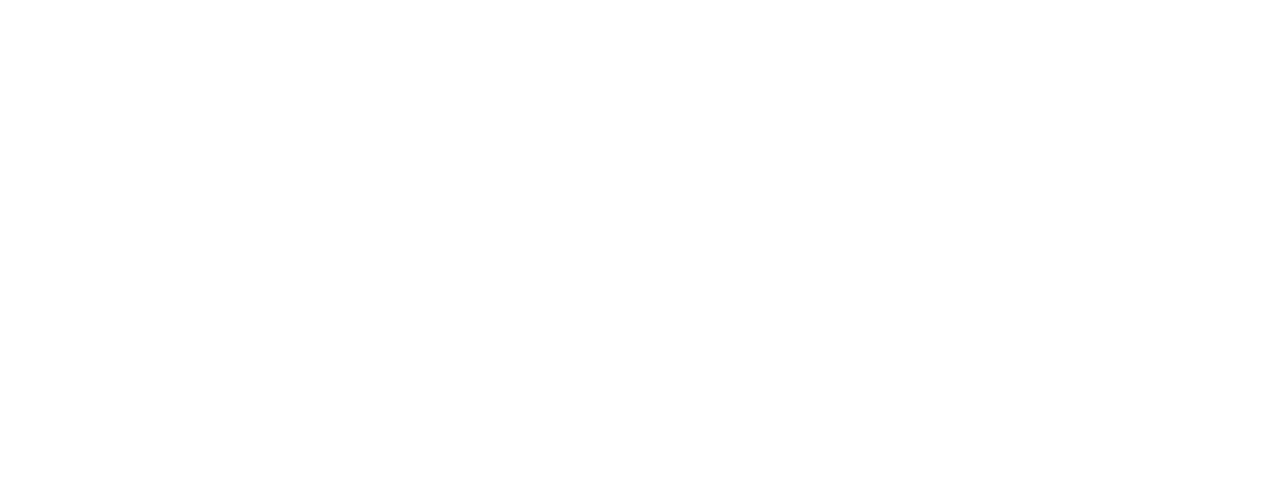
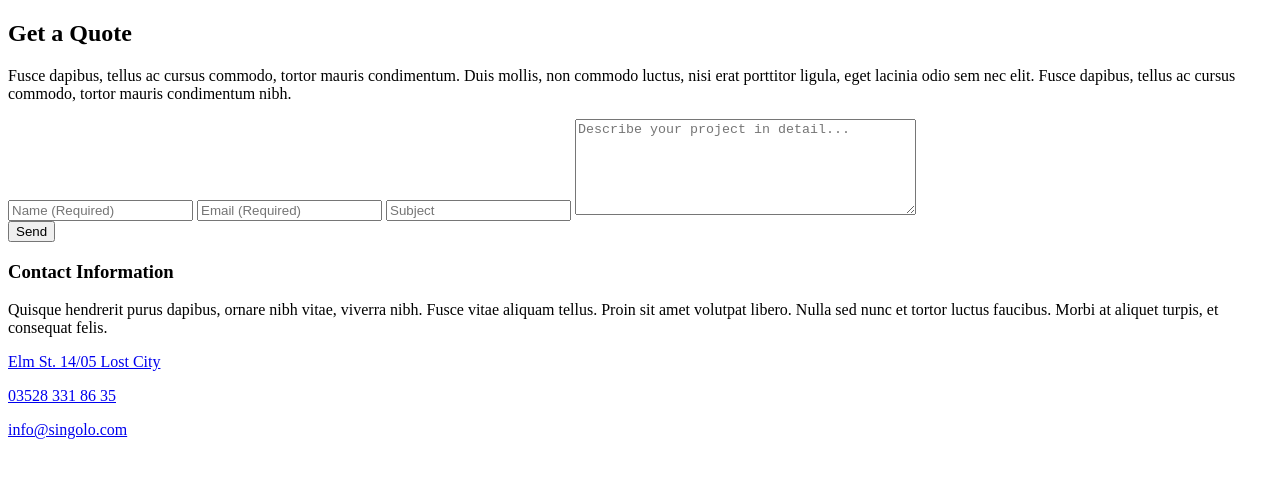
Before and after one commit to MariaSokolova/singolo, a plain HTML site: page singolo3.html in a window 1280 px wide. Drawn offline with Linux system fonts and the light colour scheme.

Commit message:
feat: add basic page layout.

```diff
--- a/singolo3.html
+++ b/singolo3.html
@@ -2,9 +2,46 @@
 <html lang="en">
 <head>
     <meta charset="UTF-8">
-    <title>Title</title>
+    <title>Singolo3</title>
 </head>
 <body>
+<section class="quote">
+    <div class="wrapper">
+        <h2 class="quote__title">Get a Quote</h2>
+        <p class="quote__text">
+            Fusce dapibus, tellus ac cursus commodo, tortor mauris condimentum. Duis mollis, non commodo luctus, nisi erat porttitor ligula, eget lacinia odio sem nec elit. Fusce dapibus, tellus ac cursus commodo, tortor mauris condimentum nibh.
+        </p>
+        <div class="layout-2-column contact">
+            <div class="contact__form">
+                <form action="#" class="form">
+                    <input type="text" name="name" pattern="[a-zA-Z0-9]+" placeholder="Name (Required)" minlength="4" id="name" required>
+                    <input type="email" name="email" placeholder="Email (Required)" id="email" required>
+                    <input type="text" name="subject" placeholder="Subject" id="subject">
+                    <textarea name="content" placeholder="Describe your project in detail..." id="content" cols="40" rows="6" maxlength="350" ></textarea>
+                    <div class="form__button">
+                        <button type="submit" class="button button_colored">Send</button>
+                    </div>
+                </form>
+            </div>
+            <div class="contact__content">
+                <h3 class="contact__title">Contact Information</h3>
+                <p>
+                    Quisque hendrerit purus dapibus, ornare nibh vitae, viverra nibh. Fusce vitae aliquam tellus. Proin sit amet volutpat libero. Nulla sed nunc et tortor luctus faucibus. Morbi at aliquet turpis, et consequat felis.
+                </p>
+                <p>
+                    <span class="ico ico_location"></span> <a href="#">Elm St. 14/05 Lost City</a>
+                </p>
+                <p>
+                    <span class="ico ico_phone"></span> <a href="tel:+375111111111">03528 331 86 35</a>
+                </p>
+                <p>
+                    <span class="ico ico_letter"></span> <a href="mailto:info@singolo.com">info@singolo.com</a>
+                </p>
+
+            </div>
+        </div>
+    </div>
+</section>
 
 </body>
 </html>
```
